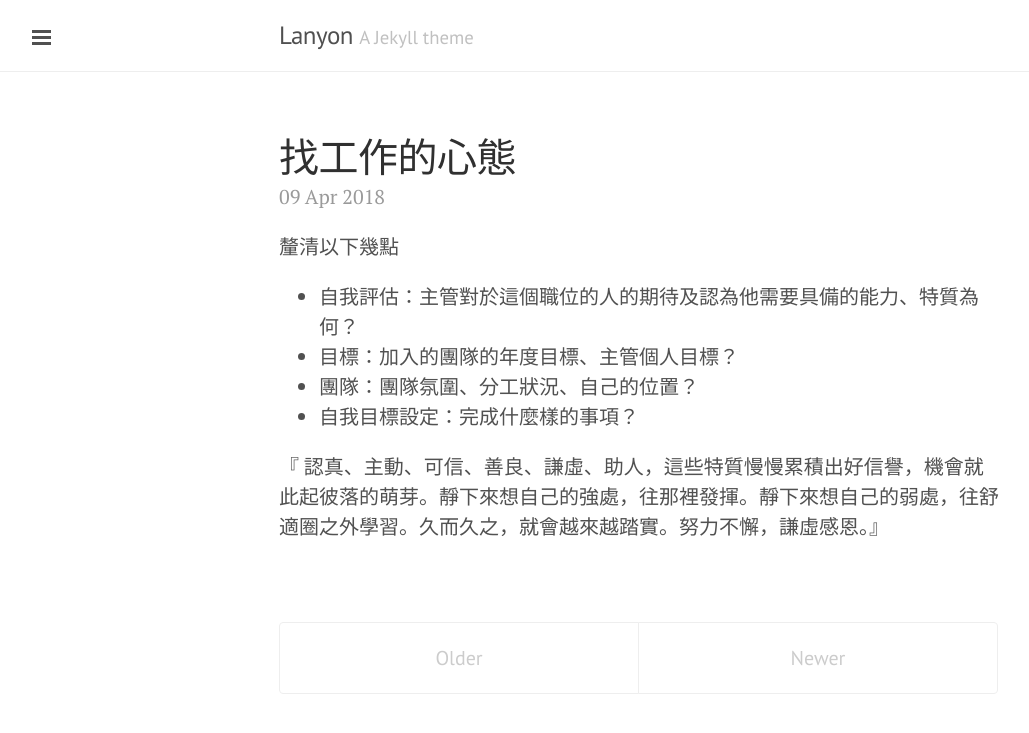
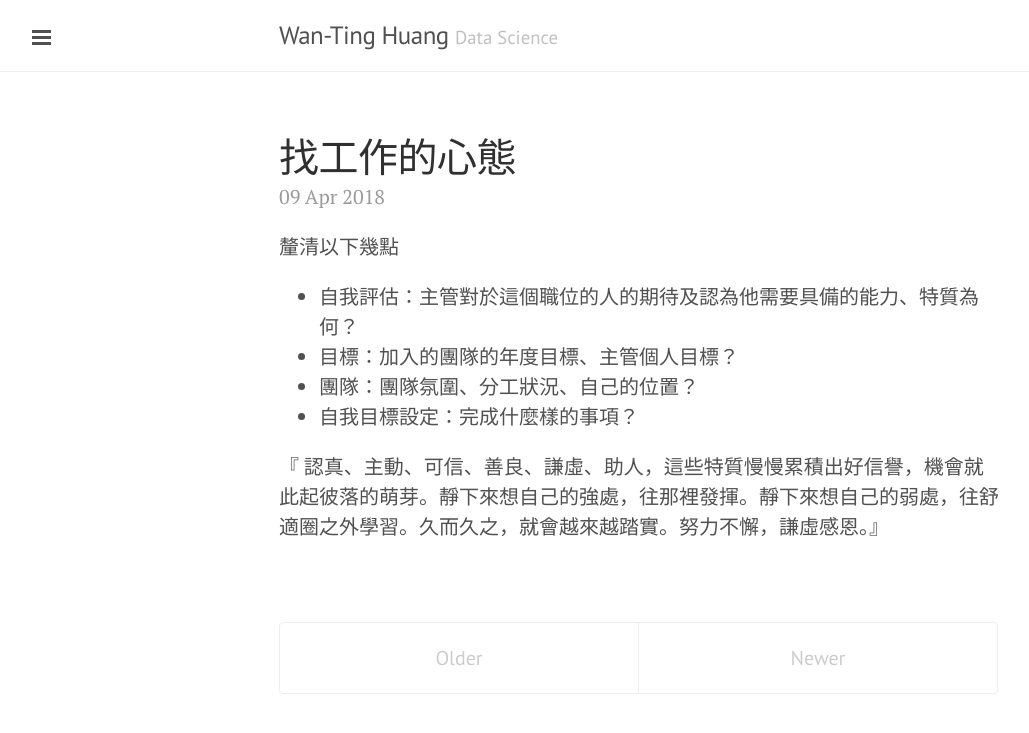
Before and after one commit to wantinghuang/wantinghuang.github.io, a Jekyll site: the page built from index.html, in a window 1280 px wide. Shown: the top 733 px of the page, without its empty margins (1-1030 px from the left). Built offline with Jekyll 4.4.1, drawn with Linux system fonts in a browser that asks for light colours; Markdown is read by kramdown in place of the engine named in the settings; the list of posts is cut into pages by our own code.

Commit message:
Update _config.yml

```diff
--- a/_config.yml
+++ b/_config.yml
@@ -1,24 +1,30 @@
-# Dependencies
-markdown:         redcarpet
-pygments:         true
-
 # Permalinks
-permalink:        pretty
+#
+# Use of `relative_permalinks` ensures post links from the index work properly.
+permalink:           pretty
+#relative_permalinks: true
 
 # Setup
-title:            Lanyon
-tagline:          'A Jekyll theme'
-description:      'A reserved <a href="http://jekyllrb.com" target="_blank">Jekyll</a> theme that places the utmost gravity on content with a hidden drawer. Made by <a href="https://twitter.com/mdo" target="_blank">@mdo</a>.'
+title:            Wan-Ting Huang
+tagline:          'Data Science'
+description:      'Taiwanese. Love sharing.'
 url:              http://lanyon.getpoole.com
+baseurl:             ''
+paginate:            1
+excerpt_separator:  '<!-- more -->'
 
+# About/contact
 author:
-  name:           'Mark Otto'
-  url:            https://twitter.com/mdo
-
-paginate:         5
+  name:              Wan-Ting Huang
+  url:               https://wantinghuang.github.io
+  email:             wanting0913@gmail.com
+  gravatar_md5:      2089b63e10c8c2e2af39df77ef525622
 
 # Custom vars
-version:          2.0.0
+version:          1.0.0
 
-github:
-  repo:           https://github.com/poole/lanyon
+# Gems
+plugins: [jekyll-paginate]
+paginate_path: "page:num"
+
+future: false
```
